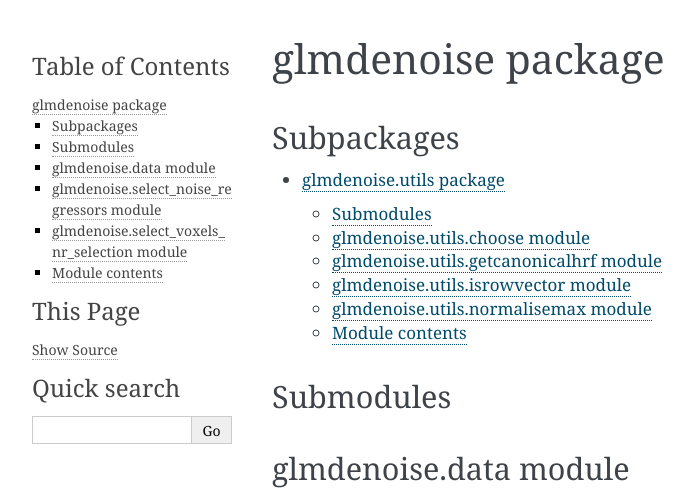
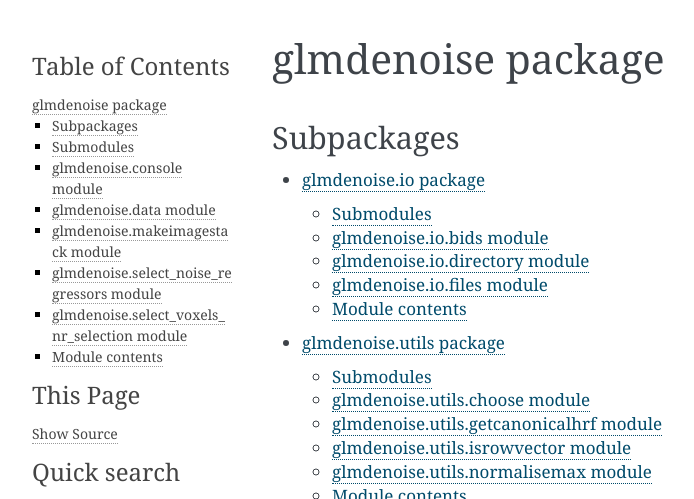
Before and after one commit to Charestlab/pyGLMdenoise, a Sphinx documentation site: the page built from docs/source/glmdenoise.rst, in a window 1280 px wide. Shown: the top 499 px of the page, without its empty margins (148-842 px from the left). Built offline with Sphinx 7.4.7, drawn with Linux system fonts in a browser that asks for light colours; some of the changed text lies outside the part shown; grey boxes are pictures that could not be loaded.

Commit message:
some docstrings for io functions

```diff
--- /dev/null
+++ b/docs/source/glmdenoise.io.rst
@@ -0,0 +1,38 @@
+glmdenoise.io package
+=====================
+
+Submodules
+----------
+
+glmdenoise.io.bids module
+-------------------------
+
+.. automodule:: glmdenoise.io.bids
+    :members:
+    :undoc-members:
+    :show-inheritance:
+
+glmdenoise.io.directory module
+------------------------------
+
+.. automodule:: glmdenoise.io.directory
+    :members:
+    :undoc-members:
+    :show-inheritance:
+
+glmdenoise.io.files module
+--------------------------
+
+.. automodule:: glmdenoise.io.files
+    :members:
+    :undoc-members:
+    :show-inheritance:
+
+
+Module contents
+---------------
+
+.. automodule:: glmdenoise.io
+    :members:
+    :undoc-members:
+    :show-inheritance:
--- a/docs/source/glmdenoise.rst
+++ b/docs/source/glmdenoise.rst
@@ -6,15 +6,32 @@
 
 .. toctree::
 
+    glmdenoise.io
     glmdenoise.utils
 
 Submodules
 ----------
 
+glmdenoise.console module
+-------------------------
+
+.. automodule:: glmdenoise.console
+    :members:
+    :undoc-members:
+    :show-inheritance:
+
 glmdenoise.data module
 ----------------------
 
 .. automodule:: glmdenoise.data
+    :members:
+    :undoc-members:
+    :show-inheritance:
+
+glmdenoise.makeimagestack module
+--------------------------------
+
+.. automodule:: glmdenoise.makeimagestack
     :members:
     :undoc-members:
     :show-inheritance:
```
Also changed, not shown: 2 other files.
